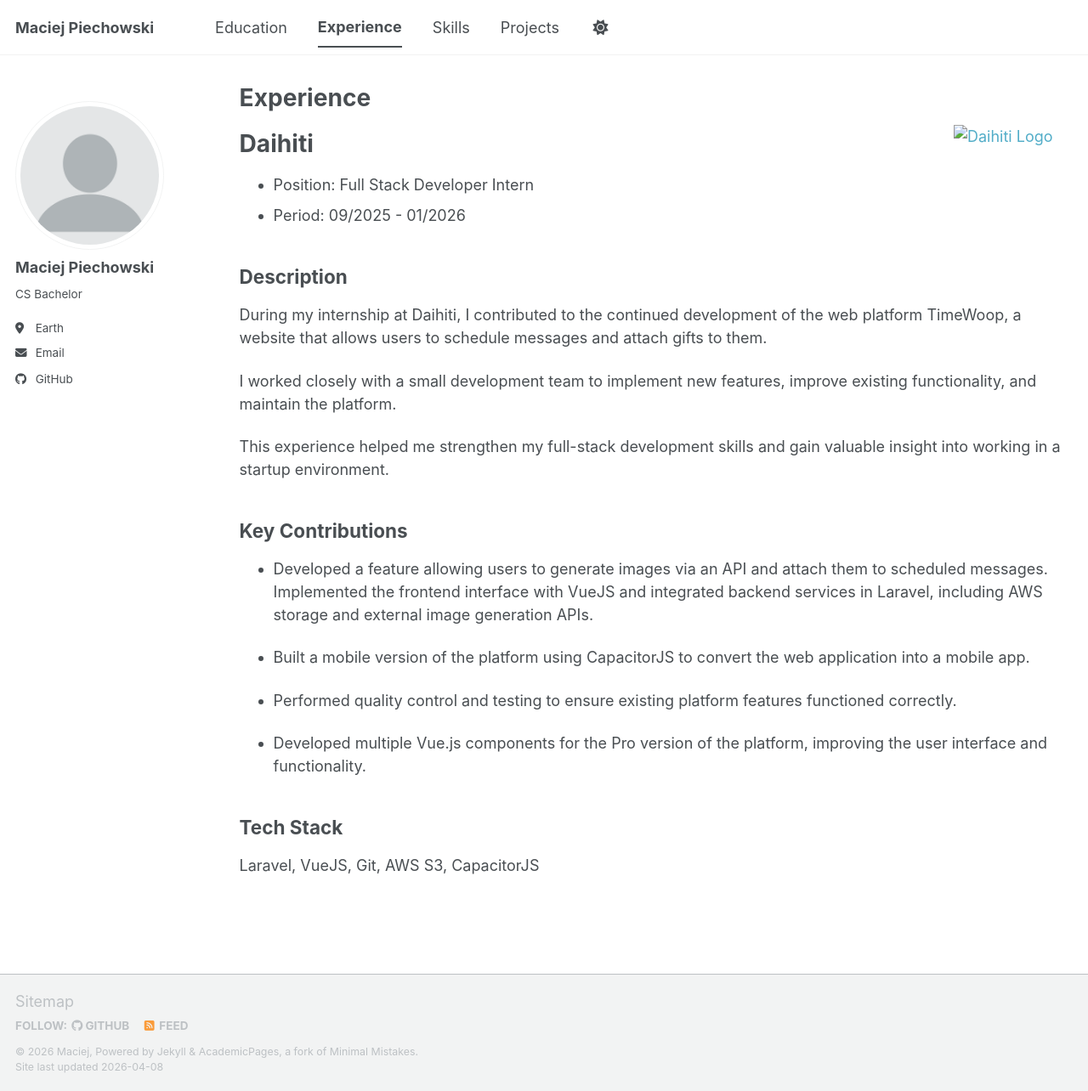
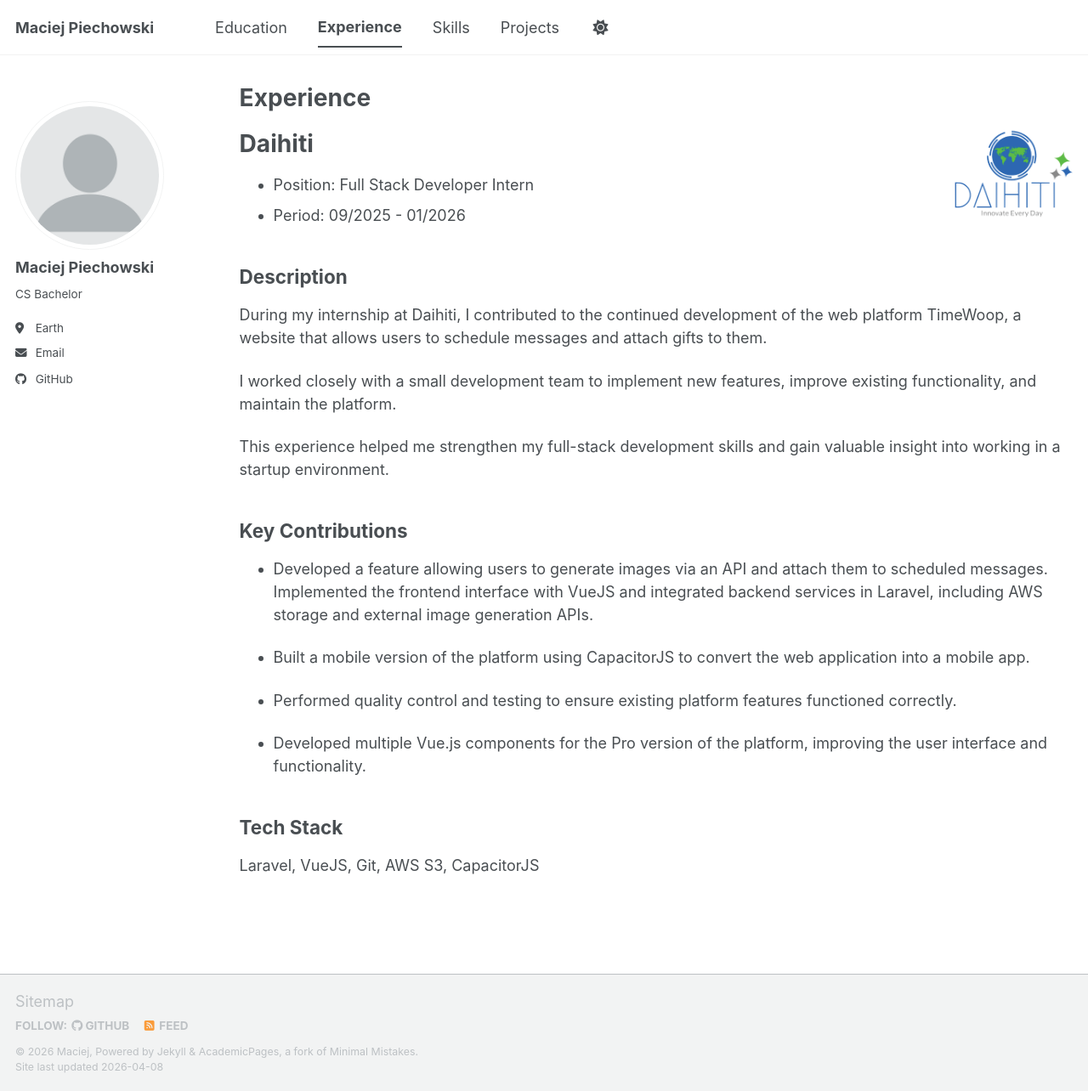
Before and after one commit to Maciej-Develop/Maciej-Develop.github.io, a Jekyll site: the page built from _pages/experience.md, in a window 1280 px wide and 1284 px high. Shown: the whole window at 85% size. Built offline with Jekyll 4.4.1, drawn with Linux system fonts in a browser that asks for light colours; a script bundle is joined from its source files by our own code; library files that are not in the unit come from our copies.

Commit message:
Update experience.md

```diff
--- a/_pages/experience.md
+++ b/_pages/experience.md
@@ -5,7 +5,7 @@
 author_profile: true
 ---
 
-[![Daihiti Logo](/images/logo-daihiti.png){: .align-right width="140px"}](https://www.daihiti.com/)
+[![Daihiti Logo](/images/personal/logo-daihiti.png){: .align-right width="140px"}](https://www.daihiti.com/)
 
 # Daihiti
 
```
